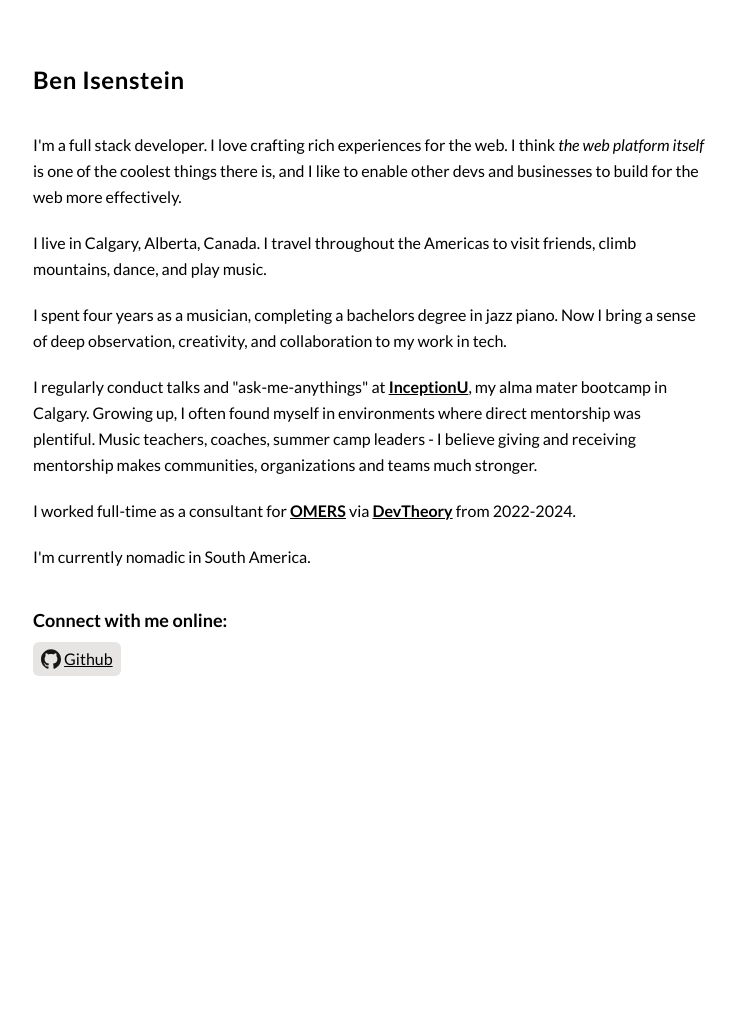
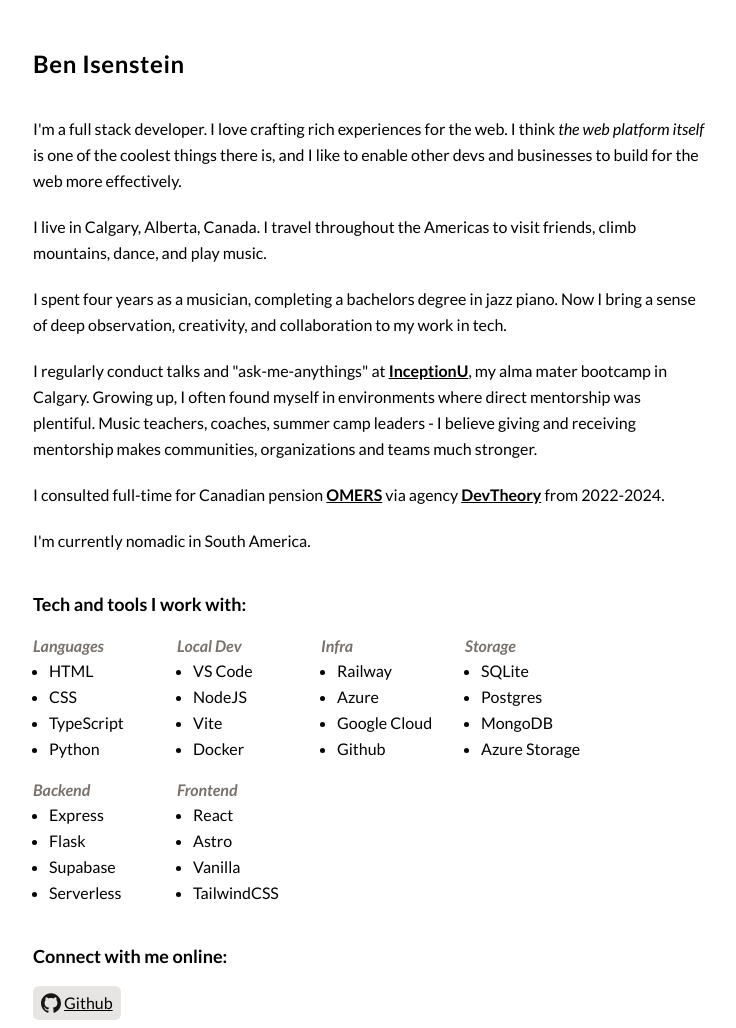
Before and after one commit to BenIsenstein/benisenstein.me, an Astro site: page / in a window 1280 px wide. Shown: the whole page, without its empty margins (279-1015 px from the left). Before the commit the page ends 800 px from the top, so only its background shows below. Built offline with nearby package versions, Linux system fonts and the light colour scheme; Astro itself is replaced by a stand-in of ours.

Commit message:
feat: tech section

```diff
--- a/src/pages/index.astro
+++ b/src/pages/index.astro
@@ -9,16 +9,89 @@
   </head>
   <body class="w-full flex flex-col items-center leading-relaxed">
     <main>
-      <div class="w-full max-w-2xl pt-10 flex flex-col gap-5">
-        <h1 class="text-2xl tracking-wide mb-4">Ben Isenstein</h1>
-        <p class="p-0 m-0">I'm a full stack developer. I love crafting rich experiences for the web. I think <span class="italic">the web platform itself</span> is one of the coolest things there is, and I like to enable other devs and businesses to build for the web more effectively.</p>
-        <p class="p-0 m-0">I live in Calgary, Alberta, Canada. I travel throughout the Americas to visit friends, climb mountains, dance, and play music.</p>
-        <p class="p-0 m-0">I spent four years as a musician, completing a bachelors degree in jazz piano. Now I bring a sense of deep observation, creativity, and collaboration to my work in tech.</p>
-        <p class="p-0 m-0">I regularly conduct talks and "ask-me-anythings" at <a class="font-bold text-black" href="https://www.inceptionu.com/" target="_blank">InceptionU</a>, my alma mater bootcamp in Calgary. Growing up, I often found myself in environments where direct mentorship was plentiful. Music teachers, coaches, summer camp leaders - I believe giving and receiving mentorship makes communities, organizations and teams much stronger.</p>
-        <p class="p-0 m-0">I worked full-time as a consultant for <a class="font-bold text-black" href="https://www.omers.com/" target="_blank">OMERS</a> via <a class="font-bold text-black" href="https://www.devtheory.com/" target="_blank">DevTheory</a> from 2022-2024.</p>
-        <p class="p-0 m-0 mb-4">I'm currently nomadic in South America.</p>
-        <div>
-          <h2 class="p-0 m-0 mb-2 text-lg">Connect with me online:</h2>
+      <div class="w-full max-w-2xl pt-10 flex flex-col gap-9">
+        <h1 class="text-2xl tracking-wide m-0">Ben Isenstein</h1>
+        <section class="flex flex-col gap-5">
+          <p class="p-0 m-0">I'm a full stack developer. I love crafting rich experiences for the web. I think <span class="italic">the web platform itself</span> is one of the coolest things there is, and I like to enable other devs and businesses to build for the web more effectively.</p>
+          <p class="p-0 m-0">I live in Calgary, Alberta, Canada. I travel throughout the Americas to visit friends, climb mountains, dance, and play music.</p>
+          <p class="p-0 m-0">I spent four years as a musician, completing a bachelors degree in jazz piano. Now I bring a sense of deep observation, creativity, and collaboration to my work in tech.</p>
+          <p class="p-0 m-0">I regularly conduct talks and "ask-me-anythings" at <a class="font-bold text-black" href="https://www.inceptionu.com/" target="_blank">InceptionU</a>, my alma mater bootcamp in Calgary. Growing up, I often found myself in environments where direct mentorship was plentiful. Music teachers, coaches, summer camp leaders - I believe giving and receiving mentorship makes communities, organizations and teams much stronger.</p>
+          <p class="p-0 m-0">I consulted full-time for Canadian pension <a class="font-bold text-black" href="https://www.omers.com/" target="_blank">OMERS</a> via agency <a class="font-bold text-black" href="https://www.devtheory.com/" target="_blank">DevTheory</a> from 2022-2024.</p>
+          <p class="p-0 m-0">I'm currently nomadic in South America.</p>
+        </section>
+        <section>
+          <h2 class="p-0 m-0 mb-4 text-lg">Tech and tools I work with:</h2>
+          <div class="w-full max-w-2xl flex flex-wrap gap-y-4">
+            <div class="w-144px">
+              <h3 class="p-0 m-0 text-base italic font-bold text-stone-500">
+                Languages
+              </h3>
+              <ul class="pl-4 m-0">
+                <li>HTML</li>
+                <li>CSS</li>
+                <li>TypeScript</li>
+                <li>Python</li>
+              </ul>
+            </div>
+            <div class="w-144px">
+              <h3 class="p-0 m-0 text-base italic font-bold text-stone-500">
+                Local Dev
+              </h3>
+              <ul class="pl-4 m-0">
+                <li>VS Code</li>
+                <li>NodeJS</li>
+                <li>Vite</li>
+                <li>Docker</li>
+              </ul>
+            </div>
+            <div class="w-144px">
+              <h3 class="p-0 m-0 text-base italic font-bold text-stone-500">
+                Infra
+              </h3>
+              <ul class="pl-4 m-0">
+                <li>Railway</li>
+                <li>Azure</li>
+                <li>Google Cloud</li>
+                <li>Github</li>
+              </ul>
+            </div>
+            <div class="w-144px">
+              <h3 class="p-0 m-0 text-base italic font-bold text-stone-500">
+                Storage
+              </h3>
+              <ul class="pl-4 m-0">
+                <li>SQLite</li>
+                <li>Postgres</li>
+                <li>MongoDB</li>
+                <li>Azure Storage</li>
+              </ul>
+            </div>
+            <div class="w-144px">
+              <h3 class="p-0 m-0 text-base italic font-bold text-stone-500">
+                Backend
+              </h3>
+              <ul class="pl-4 m-0">
+                <li>Express</li>
+                <li>Flask</li>
+                <li>Supabase</li>
+                <li>Serverless</li>
+              </ul>
+            </div>
+            <div class="w-144px">
+              <h3 class="p-0 m-0 text-base italic font-bold text-stone-500">
+                Frontend
+              </h3>
+              <ul class="pl-4 m-0">
+                <li>React</li>
+                <li>Astro</li>
+                <li>Vanilla</li>
+                <li>TailwindCSS</li>
+              </ul>
+            </div>
+          </div>
+        </section>
+        <section>
+          <h2 class="p-0 m-0 mb-4 text-lg">Connect with me online:</h2>
           <div class="flex gap-2">
             <span class="py-1 px-2 flex items-center bg-stone-200 rounded-md">
               <span class="text-xl i-logos:github-icon"></span>
@@ -26,7 +99,7 @@
               <a class="text-black" href="https://github.com/BenIsenstein" target="_blank">Github</a>
             </span>
           </div>
-        </div>
+        </section>
       </div>
     </main>
   </body>
```
